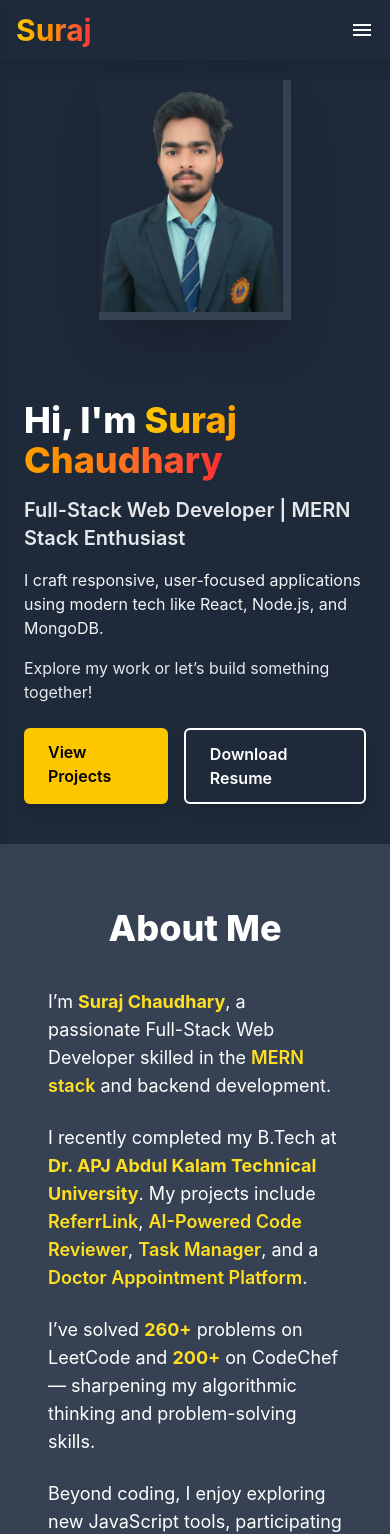
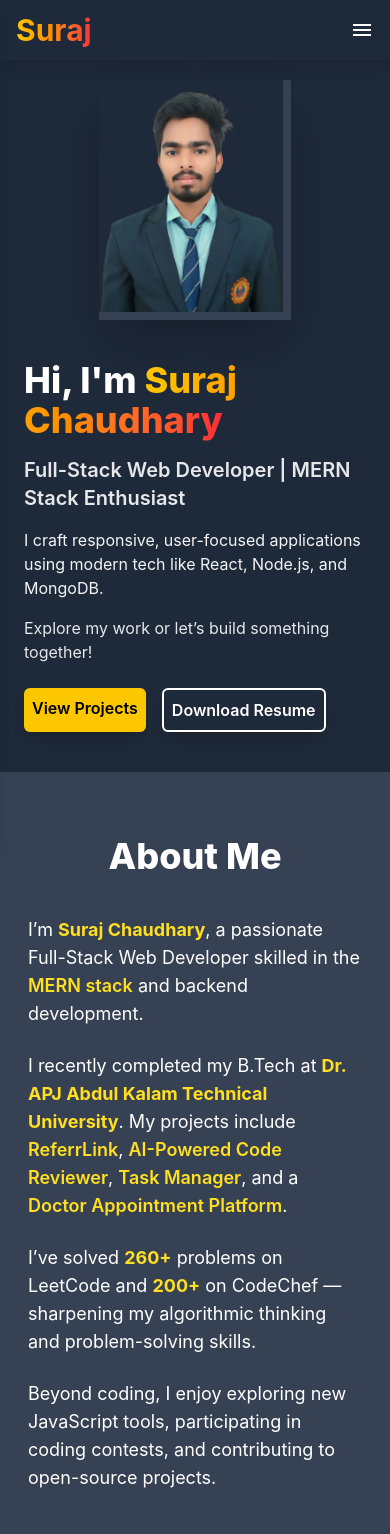
Before and after one commit to SurajCh6613/portfolio, a React (Vite) app: page / in a window 390 px wide. Shown: the top 1534 px of the page. Built offline with nearby package versions, Linux system fonts and the light colour scheme.

Commit message:
css for mobile

```diff
--- a/src/Pages/About.jsx
+++ b/src/Pages/About.jsx
@@ -3,7 +3,7 @@ import { motion } from "framer-motion";
 
 const About = () => {
   return (
-    <section className="py-16 px-6 bg-gray-700 text-white w-full">
+    <section className="py-16 px-1 md:px-6 bg-gray-700 text-white w-full">
       <h2
         className="text-4xl font-extrabold mb-10 text-center"
       >
--- a/src/Pages/Hero.jsx
+++ b/src/Pages/Hero.jsx
@@ -4,7 +4,7 @@ import { Link } from "react-router-dom";
 
 const Hero = () => {
   return (
-    <section className="bg-gray-800 pt-20 pb-10 px-6 w-full min-h-screen flex flex-col-reverse md:flex-row items-center justify-between">
+    <section className="bg-gray-800 pt-20 pb-10 px-6 w-full md:min-h-screen flex flex-col-reverse md:flex-row items-center justify-between">
       {/* Text Section */}
       <div
         className="w-full md:w-2/3 text-white"
@@ -30,10 +30,10 @@ const Hero = () => {
         </p>
 
         <div className="flex gap-4">
-          <Link to={'/projects'} className="px-6 py-3 bg-yellow-400 hover:bg-yellow-500 text-black font-semibold rounded-md shadow-lg transition duration-300 ease-in-out">
+          <Link to={'/projects'} className=" px-2 py-2 md:px-6 md:py-3 bg-yellow-400 hover:bg-yellow-500 text-black font-semibold rounded-md shadow-lg transition duration-300 ease-in-out">
             View Projects
           </Link>
-          <a href="https://drive.google.com/file/d/12vyh9ZxhHIkadhbiZ52glkbO9M0lWptv/view?usp=drive_link" target="_blank" className="px-6 py-3 border-2 border-white hover:bg-white hover:text-black text-white font-semibold rounded-md shadow-lg transition duration-300 ease-in-out">
+          <a href="https://drive.google.com/file/d/12vyh9ZxhHIkadhbiZ52glkbO9M0lWptv/view?usp=drive_link" target="_blank" className=" px-2 py-2 md:px-6 md:py-3 border-2 border-white hover:bg-white hover:text-black text-white font-semibold rounded-md shadow-lg transition duration-300 ease-in-out">
             Download Resume
           </a>
         </div>
--- a/src/Pages/Skills.jsx
+++ b/src/Pages/Skills.jsx
@@ -103,7 +103,7 @@ const Skills = () => {
                     <img
                       src={image}
                       alt={skill}
-                      className="w-12 h-12 object-contain"
+                      className="w-6 h-6 md:w-8 md:h-8 lg:w-12 lg:h-12 object-contain"
                     />
                   </div>
                   <span className="text-white text-sm font-medium group-hover:text-yellow-400">
```
